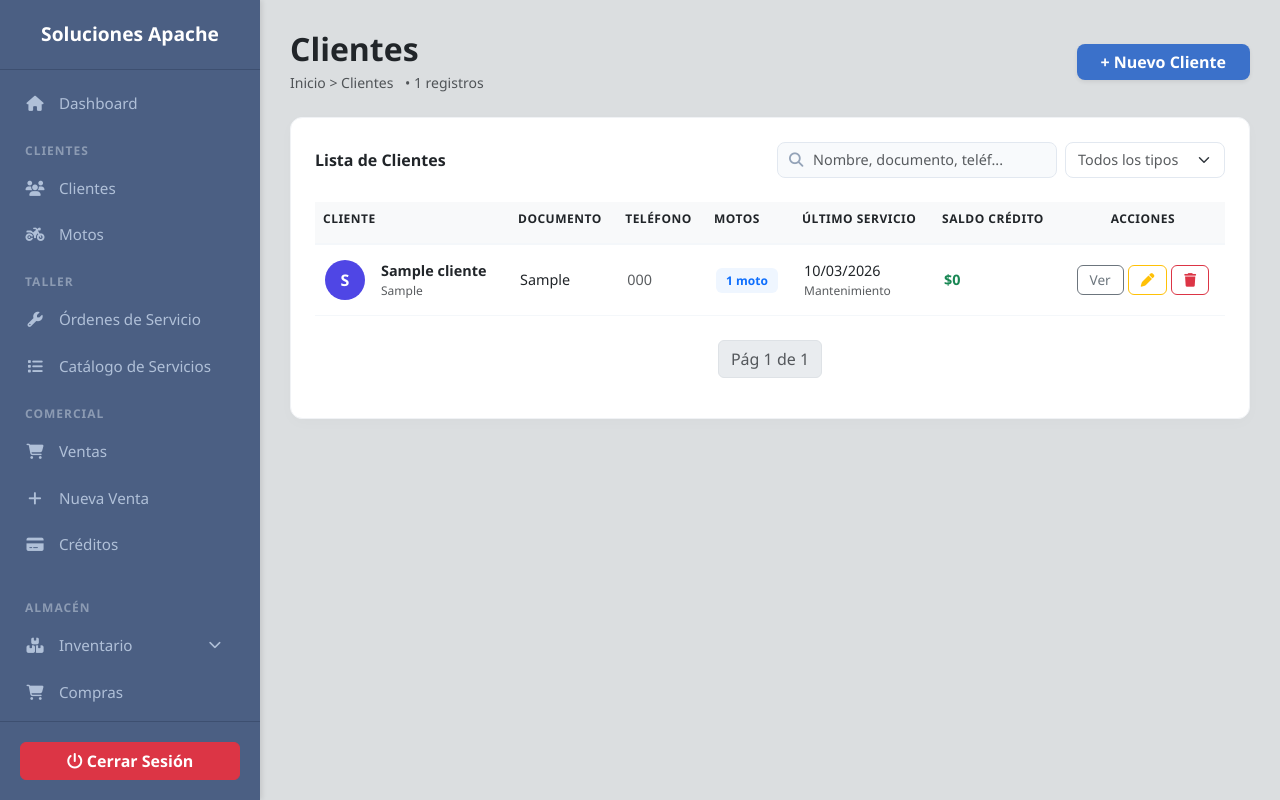
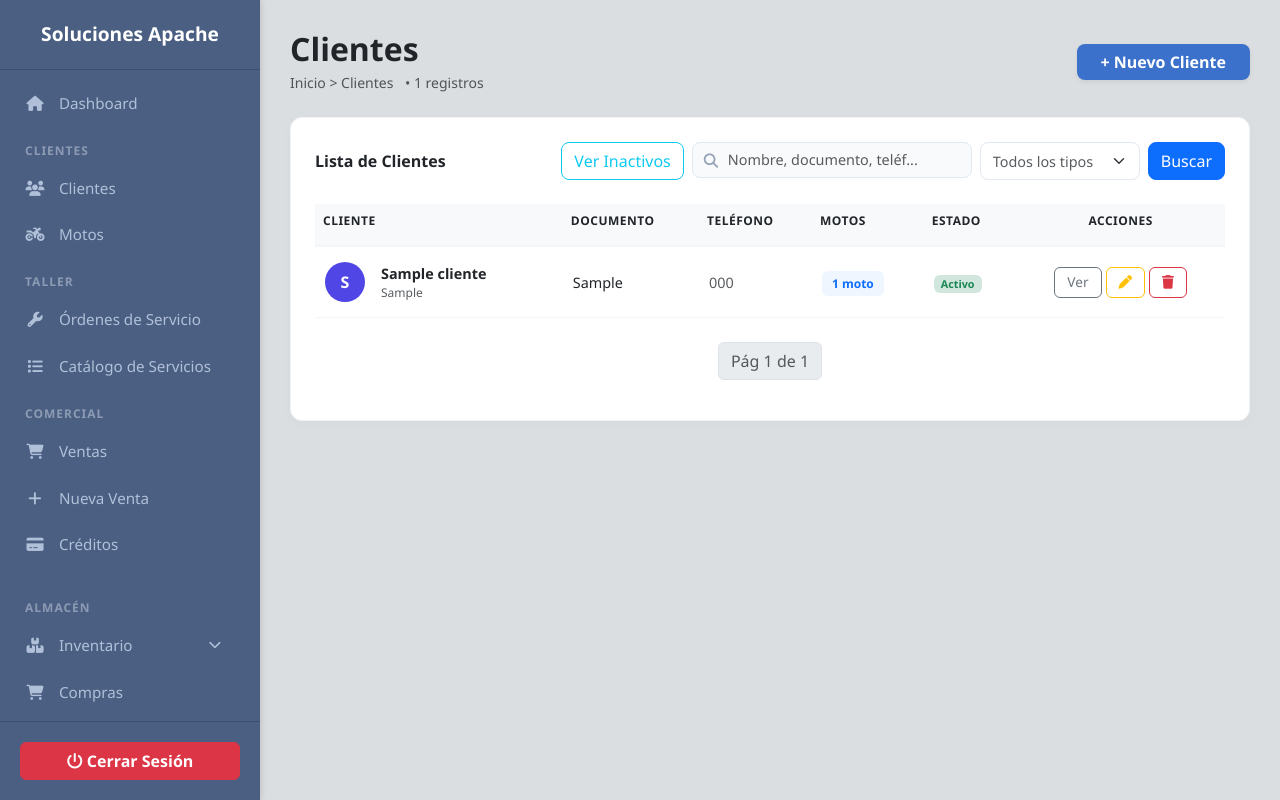
Before and after one commit to Marii060/SolucionesApache, a Django app: page /gestion/clientes/ in a window 1280 px wide. Run offline with Django 5.2, Linux system fonts and the light colour scheme; a user stored in the database is signed in; tables that the repository leaves empty hold one stand-in row (values such as "Sample post"); some libraries are stand-ins or nearby versions.

Commit message:
style(clientes): actualizar UI con toggles de estado y corregir boton de edicion

```diff
--- a/gestion/templates/gestion/lista_cliente.html
+++ b/gestion/templates/gestion/lista_cliente.html
@@ -32,6 +32,15 @@
             <div class="col-md-3"><h6 class="fw-bold mb-0 text-dark">Lista de Clientes</h6></div>
             <div class="col-md-9">
                 <form method="GET" class="d-flex justify-content-end gap-2">
+
+                    {% if ver_inactivos %}
+                        <a href="?ver_inactivos=false{% if request.GET.buscar %}&buscar={{ request.GET.buscar }}{% endif %}{% if request.GET.tipo %}&tipo={{ request.GET.tipo }}{% endif %}"
+                           class="btn btn-info text-white" style="border-radius: 8px;">Ver Activos</a>
+                    {% else %}
+                        <a href="?ver_inactivos=true{% if request.GET.buscar %}&buscar={{ request.GET.buscar }}{% endif %}{% if request.GET.tipo %}&tipo={{ request.GET.tipo }}{% endif %}"
+                           class="btn btn-outline-info" style="border-radius: 8px;">Ver Inactivos</a>
+                    {% endif %}
+
                     <div class="position-relative" style="width: 280px;">
                         <i class="fa-solid fa-magnifying-glass search-icon"></i>
                         <input type="text" name="buscar" class="form-control search-bar" placeholder="Nombre, documento, teléf..." value="{{ request.GET.buscar }}">
@@ -43,7 +52,7 @@
                         <option value="juridica" {% if request.GET.tipo == 'juridica' %}selected{% endif %}>Jurídica</option>
                     </select>
 
-                    <button type="submit" class="d-none">Buscar</button>
+                    <button type="submit" class="btn btn-primary" style="border-radius: 8px;">Buscar</button>
                 </form>
             </div>
         </div>
@@ -56,8 +65,7 @@
                         <th class="fw-bold text-dark">DOCUMENTO</th>
                         <th class="fw-bold text-dark">TELÉFONO</th>
                         <th class="fw-bold text-dark">MOTOS</th>
-                        <th class="fw-bold text-dark">ÚLTIMO SERVICIO</th>
-                        <th class="fw-bold text-dark">SALDO CRÉDITO</th>
+                        <th class="fw-bold text-dark">ESTADO</th>
                         <th class="fw-bold text-dark text-center">ACCIONES</th>
                     </tr>
                 </thead>
@@ -81,25 +89,36 @@
                             </span>
                         </td>
                         <td>
-                            <div class="text-dark" style="font-size: 0.9rem;">10/03/2026</div>
-                            <div class="text-muted" style="font-size: 0.75rem;">Mantenimiento</div>
+                            {% if cliente.activo %}
+                                <span class="badge bg-success-subtle text-success">Activo</span>
+                            {% else %}
+                                <span class="badge bg-danger-subtle text-danger">Inactivo</span>
+                            {% endif %}
                         </td>
-                        <td><span class="fw-bold text-success">$0</span></td>
 
                         <td class="text-center" style="white-space: nowrap;">
-                            <div class="d-flex justify-content-center gap-1">
-                                <a href="{% url 'gestion:detalle_cliente' cliente.id_cliente %}" class="btn btn-outline-secondary btn-action">Ver</a>
-                                <a href="{% url 'gestion:editar_cliente' cliente.id_cliente %}" class="btn btn-outline-warning btn-action"><i class="fa-solid fa-pen"></i></a>
-                                <a href="{% url 'gestion:eliminar_cliente' cliente.id_cliente %}" class="btn btn-outline-danger btn-action"><i class="fa-solid fa-trash"></i></a>
-                            </div>
-                        </td>
+    <div class="d-flex justify-content-center gap-1">
+        <a href="{% url 'gestion:detalle_cliente' cliente.id_cliente %}" class="btn btn-outline-secondary btn-action" title="Ver detalle">Ver</a>
+
+        <a href="{% url 'gestion:editar_cliente' cliente.id_cliente %}" class="btn btn-outline-warning btn-action" title="Editar cliente">
+            <i class="fa-solid fa-pen"></i>
+        </a>
+
+        {% if cliente.activo %}
+            <a href="{% url 'gestion:deshabilitar_cliente' cliente.id_cliente %}" class="btn btn-outline-danger btn-action" title="Deshabilitar cliente">
+                <i class="fa-solid fa-trash"></i>
+            </a>
+        {% else %}
+            <a href="{% url 'gestion:activar_cliente' cliente.id_cliente %}" class="btn btn-outline-success btn-action" title="Activar cliente">
+                <i class="fa-solid fa-check"></i>
+            </a>
+        {% endif %}
+    </div>
+</td>
                     </tr>
                     {% empty %}
                     <tr>
-                        <td colspan="7" class="text-center py-5 text-muted">
-                            <i class="fa-solid fa-folder-open fa-2x mb-3 text-light"></i><br>
-                            No hay clientes registrados en el sistema.
-                        </td>
+                        <td colspan="6" class="text-center py-5 text-muted">No hay registros encontrados.</td>
                     </tr>
                     {% endfor %}
                 </tbody>
@@ -109,19 +128,16 @@
         <nav aria-label="Navegación de páginas" class="mt-4">
             <ul class="pagination justify-content-center">
                 {% if page_obj.has_previous %}
-                    <li class="page-item"><a class="page-link" href="?page=1{% if request.GET.buscar %}&buscar={{ request.GET.buscar }}{% endif %}{% if request.GET.tipo %}&tipo={{ request.GET.tipo }}{% endif %}">&laquo; Primera</a></li>
-                    <li class="page-item"><a class="page-link" href="?page={{ page_obj.previous_page_number }}{% if request.GET.buscar %}&buscar={{ request.GET.buscar }}{% endif %}{% if request.GET.tipo %}&tipo={{ request.GET.tipo }}{% endif %}">Anterior</a></li>
+                    <li class="page-item"><a class="page-link" href="?page=1{% if request.GET.buscar %}&buscar={{ request.GET.buscar }}{% endif %}{% if request.GET.tipo %}&tipo={{ request.GET.tipo }}{% endif %}{% if ver_inactivos %}&ver_inactivos=true{% endif %}">&laquo; Primera</a></li>
+                    <li class="page-item"><a class="page-link" href="?page={{ page_obj.previous_page_number }}{% if request.GET.buscar %}&buscar={{ request.GET.buscar }}{% endif %}{% if request.GET.tipo %}&tipo={{ request.GET.tipo }}{% endif %}{% if ver_inactivos %}&ver_inactivos=true{% endif %}">Anterior</a></li>
                 {% endif %}
-
                 <li class="page-item disabled"><span class="page-link">Pág {{ page_obj.number }} de {{ page_obj.paginator.num_pages }}</span></li>
-
                 {% if page_obj.has_next %}
-                    <li class="page-item"><a class="page-link" href="?page={{ page_obj.next_page_number }}{% if request.GET.buscar %}&buscar={{ request.GET.buscar }}{% endif %}{% if request.GET.tipo %}&tipo={{ request.GET.tipo }}{% endif %}">Siguiente</a></li>
-                    <li class="page-item"><a class="page-link" href="?page={{ page_obj.paginator.num_pages }}{% if request.GET.buscar %}&buscar={{ request.GET.buscar }}{% endif %}{% if request.GET.tipo %}&tipo={{ request.GET.tipo }}{% endif %}">Última &raquo;</a></li>
+                    <li class="page-item"><a class="page-link" href="?page={{ page_obj.next_page_number }}{% if request.GET.buscar %}&buscar={{ request.GET.buscar }}{% endif %}{% if request.GET.tipo %}&tipo={{ request.GET.tipo }}{% endif %}{% if ver_inactivos %}&ver_inactivos=true{% endif %}">Siguiente</a></li>
+                    <li class="page-item"><a class="page-link" href="?page={{ page_obj.paginator.num_pages }}{% if request.GET.buscar %}&buscar={{ request.GET.buscar }}{% endif %}{% if request.GET.tipo %}&tipo={{ request.GET.tipo }}{% endif %}{% if ver_inactivos %}&ver_inactivos=true{% endif %}">Última &raquo;</a></li>
                 {% endif %}
             </ul>
         </nav>
-
     </div>
 </div>
 {% endblock %}
```
Also changed, not shown: gestion/templates/gestion/confirmar_deshabilitar_cliente.html (+10 -8 lines).
